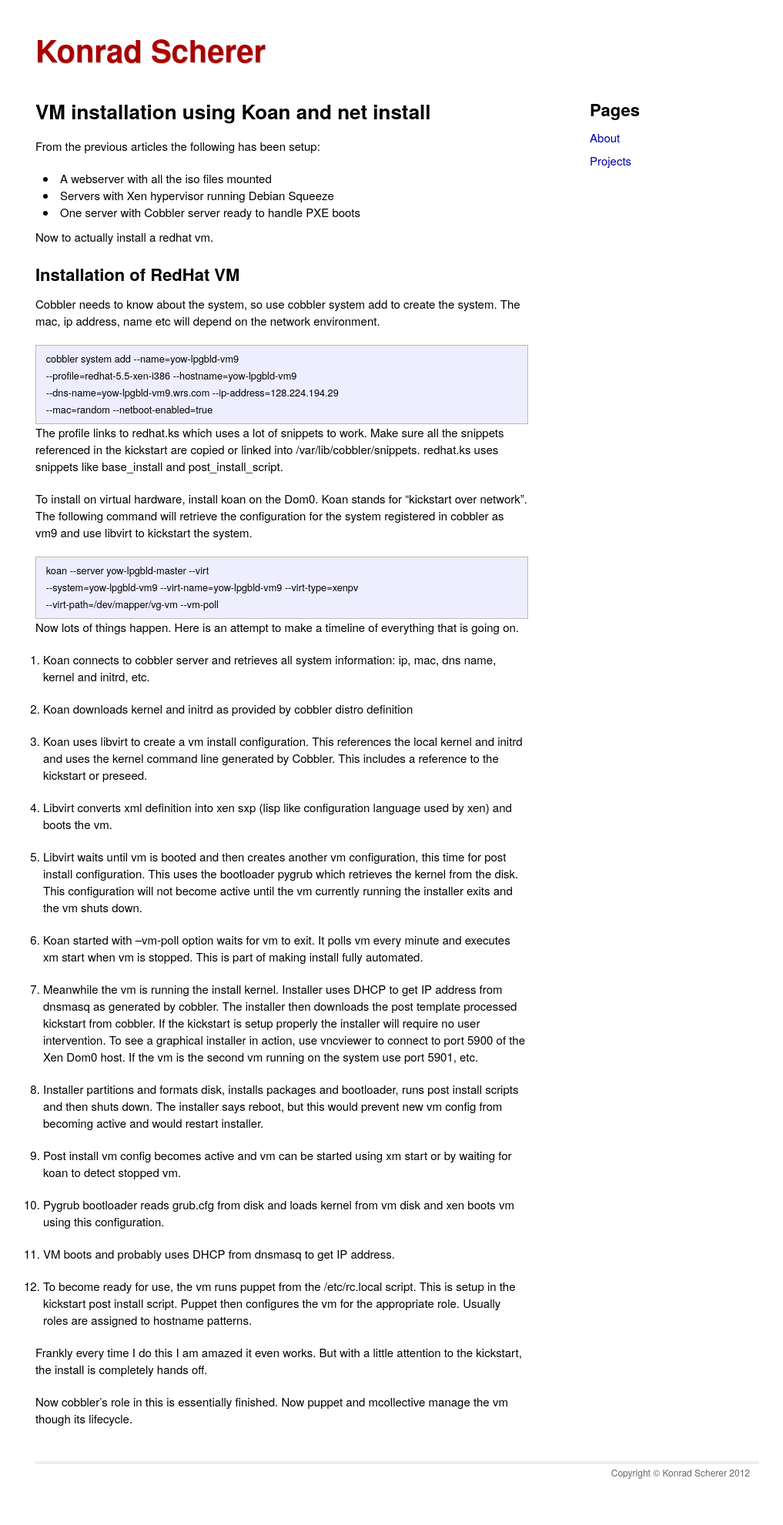
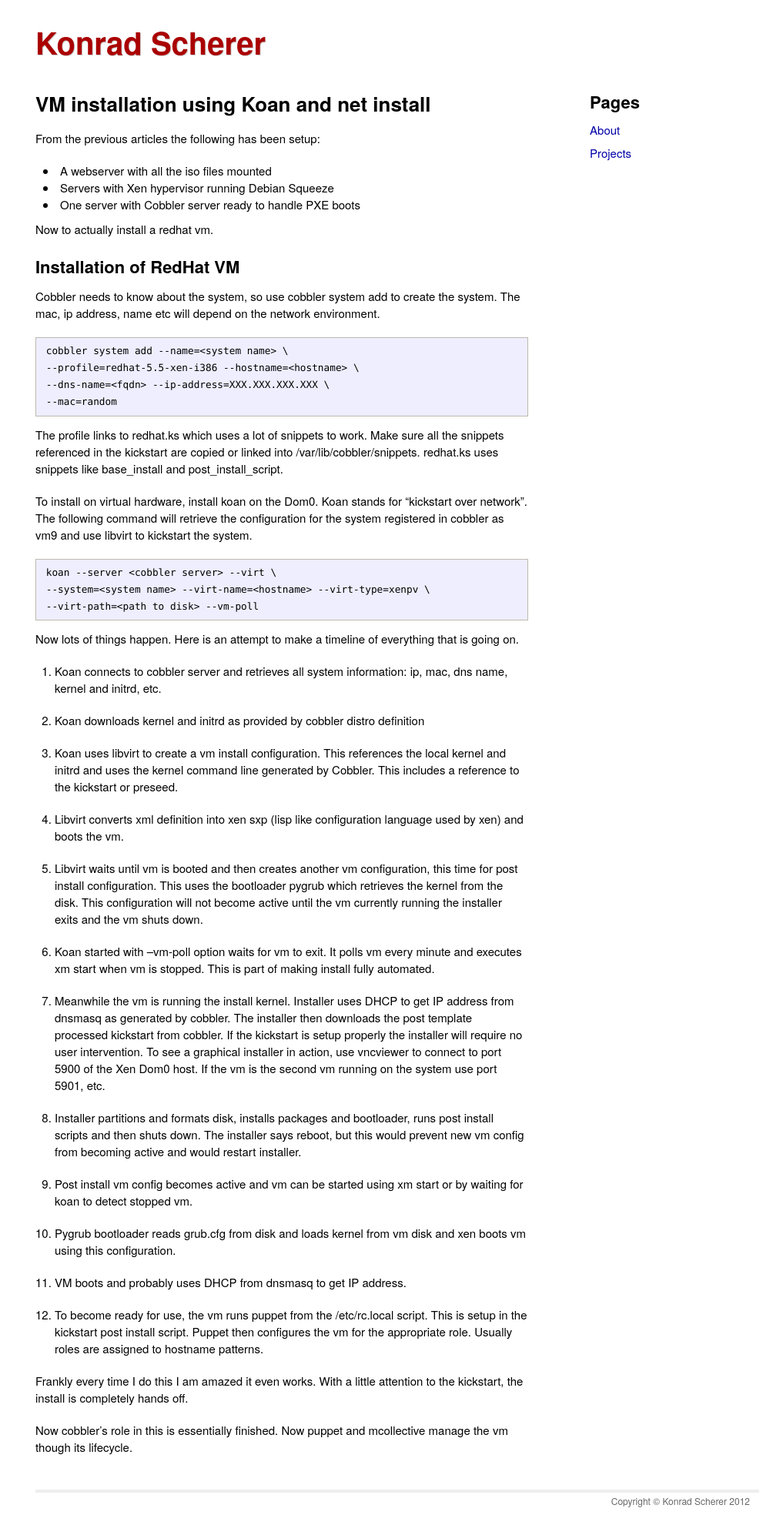
Before and after one commit to kscherer/kscherer.github.com, a Jekyll site: the page built from pages/vm_installation.md, in a window 1280 px wide. Shown: the whole page at 77% size, without its empty margins (124-1141 px from the left). Built offline with Jekyll 4.4.1, drawn with Linux system fonts in a browser that asks for light colours; before the commit the page ends 1944 px from its top, so only the background shows below that.

Commit message:
Css tweaks

```diff
--- a/css/base.css
+++ b/css/base.css
@@ -109,7 +109,7 @@
 ================================================== */
 	ul, ol { margin: 10px 0 10px 10px; }
 	ul { list-style: disc inside; text-indent: -1em; padding-left: 1em; }
-	ol { list-style: decimal; }
+	ol { list-style: decimal; padding-left: 1em; }
 
 /* #Images
 ================================================== */
--- a/css/layout.css
+++ b/css/layout.css
@@ -24,7 +24,7 @@
 }
 
 .container {
-  margin-top: 35px;
+  margin-top: 25px;
 }
 
 .container .footer {
@@ -157,22 +157,11 @@
 code {
   background-color: #eef;
   font-size: 85%;
-  padding: 0 .2em;
+  font-family: "Consolas", "Courier New";
   display: block;
   padding: 0.5em 1em;
   border: 1px solid #bebab0;
-}
-
-/* terminal */
-
-pre.terminal {
-  border: 1px solid black;
-  background-color: #333;
-  color: white;
-}
-
-pre.terminal code {
-  background-color: #333;
+  margin-bottom: 1em;
 }
 
 /* #Page Styles
@@ -195,22 +184,3 @@
 
 	/* Mobile Portrait Size to Mobile Landscape Size (devices and browsers) */
 	@media only screen and (max-width: 479px) {}
-
-
-/* #Font-Face
-================================================== */
-/* 	This is the proper syntax for an @font-face file
-		Just create a "fonts" folder at the root,
-		copy your FontName into code below and remove
-		comment brackets */
-
-/*	@font-face {
-	    font-family: 'FontName';
-	    src: url('../fonts/FontName.eot');
-	    src: url('../fonts/FontName.eot?iefix') format('eot'),
-	         url('../fonts/FontName.woff') format('woff'),
-	         url('../fonts/FontName.ttf') format('truetype'),
-	         url('../fonts/FontName.svg#webfontZam02nTh') format('svg');
-	    font-weight: normal;
-	    font-style: normal; }
-*/
--- a/pages/vm_installation.md
+++ b/pages/vm_installation.md
@@ -18,10 +18,10 @@
 create the system. The mac, ip address, name etc will depend on the
 network environment.
 
-    cobbler system add --name=yow-lpgbld-vm9
-    --profile=redhat-5.5-xen-i386 --hostname=yow-lpgbld-vm9
-    --dns-name=yow-lpgbld-vm9.wrs.com --ip-address=128.224.194.29
-    --mac=random --netboot-enabled=true
+    cobbler system add --name=<system name> \
+    --profile=redhat-5.5-xen-i386 --hostname=<hostname> \
+    --dns-name=<fqdn> --ip-address=XXX.XXX.XXX.XXX \
+    --mac=random
 
 The profile links to redhat.ks which uses a lot of snippets to
 work. Make sure all the snippets referenced in the kickstart are
@@ -33,9 +33,9 @@
 configuration for the system registered in cobbler as vm9 and use
 libvirt to kickstart the system.
 
-    koan --server yow-lpgbld-master --virt
-    --system=yow-lpgbld-vm9 --virt-name=yow-lpgbld-vm9 --virt-type=xenpv
-    --virt-path=/dev/mapper/vg-vm --vm-poll
+    koan --server <cobbler server> --virt \
+    --system=<system name> --virt-name=<hostname> --virt-type=xenpv \
+    --virt-path=<path to disk> --vm-poll
 
 Now lots of things happen. Here is an attempt to make a timeline of
 everything that is going on.
@@ -72,25 +72,25 @@
 connect to port 5900 of the Xen Dom0 host. If the vm is the second vm
 running on the system use port 5901, etc.
 
-8. Installer partitions and formats disk, installs packages and
+1. Installer partitions and formats disk, installs packages and
 bootloader, runs post install scripts and then shuts down. The
 installer says reboot, but this would prevent new vm config from
 becoming active and would restart installer.
 
-9. Post install vm config becomes active and vm can be started using
+1. Post install vm config becomes active and vm can be started using
 xm start or by waiting for koan to detect stopped vm.
 
-10. Pygrub bootloader reads grub.cfg from disk and loads kernel from
+1. Pygrub bootloader reads grub.cfg from disk and loads kernel from
 vm disk and xen boots vm using this configuration.
 
-11. VM boots and probably uses DHCP from dnsmasq to get IP address.
+1. VM boots and probably uses DHCP from dnsmasq to get IP address.
 
-12. To become ready for use, the vm runs puppet from the /etc/rc.local
+1. To become ready for use, the vm runs puppet from the /etc/rc.local
 script. This is setup in the kickstart post install script. Puppet
 then configures the vm for the appropriate role. Usually roles are
 assigned to hostname patterns.
 
-Frankly every time I do this I am amazed it even works. But with a
+Frankly every time I do this I am amazed it even works. With a
 little attention to the kickstart, the install is completely hands off.
 
 Now cobbler's role in this is essentially finished. Now puppet and
```
Also changed, not shown: other parts of pages/vm_installation.md (+6 -6 lines), pages/cobbler_setup.md (+4 -0 lines).
